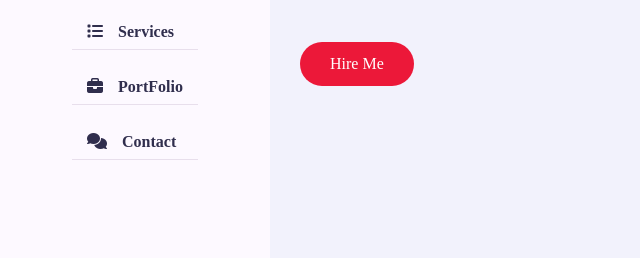
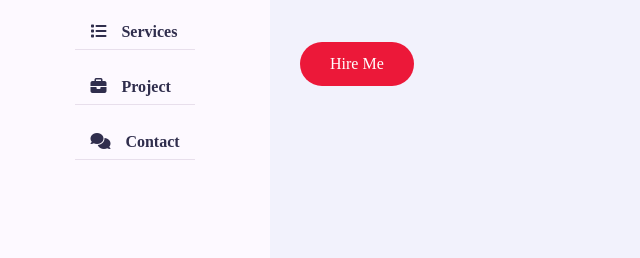
Before and after one commit to Gyanthakur/portfolio, a plain HTML site: page index.html in a window 1280 px wide. Shown: the part 383-641 px from the top of the page, 0-640 px from the left. Drawn offline with nearby package versions, Linux system fonts and the light colour scheme; files whose address does not match are found by name; a web font is replaced by a local one.

Commit message:
03_june_2k23

```diff
--- a/index.html
+++ b/index.html
@@ -35,7 +35,7 @@
             <li><a href="#home" class="active"><i class="fa fa-home"></i>Home</a></li>
             <li><a href="#about"><i class="fa fa-user"></i>About</a></li>
             <li><a href="#services"><i class="fa fa-list"></i>Services</a></li>
-            <li><a href="#portfolio"><i class="fa fa-briefcase"></i>PortFolio</a></li>
+            <li><a href="#portfolio"><i class="fa fa-briefcase"></i>Project</a></li>
             <li><a href="#contact"><i class="fa fa-comments"></i>Contact</a></li>
         </ul>
        </div>
```
